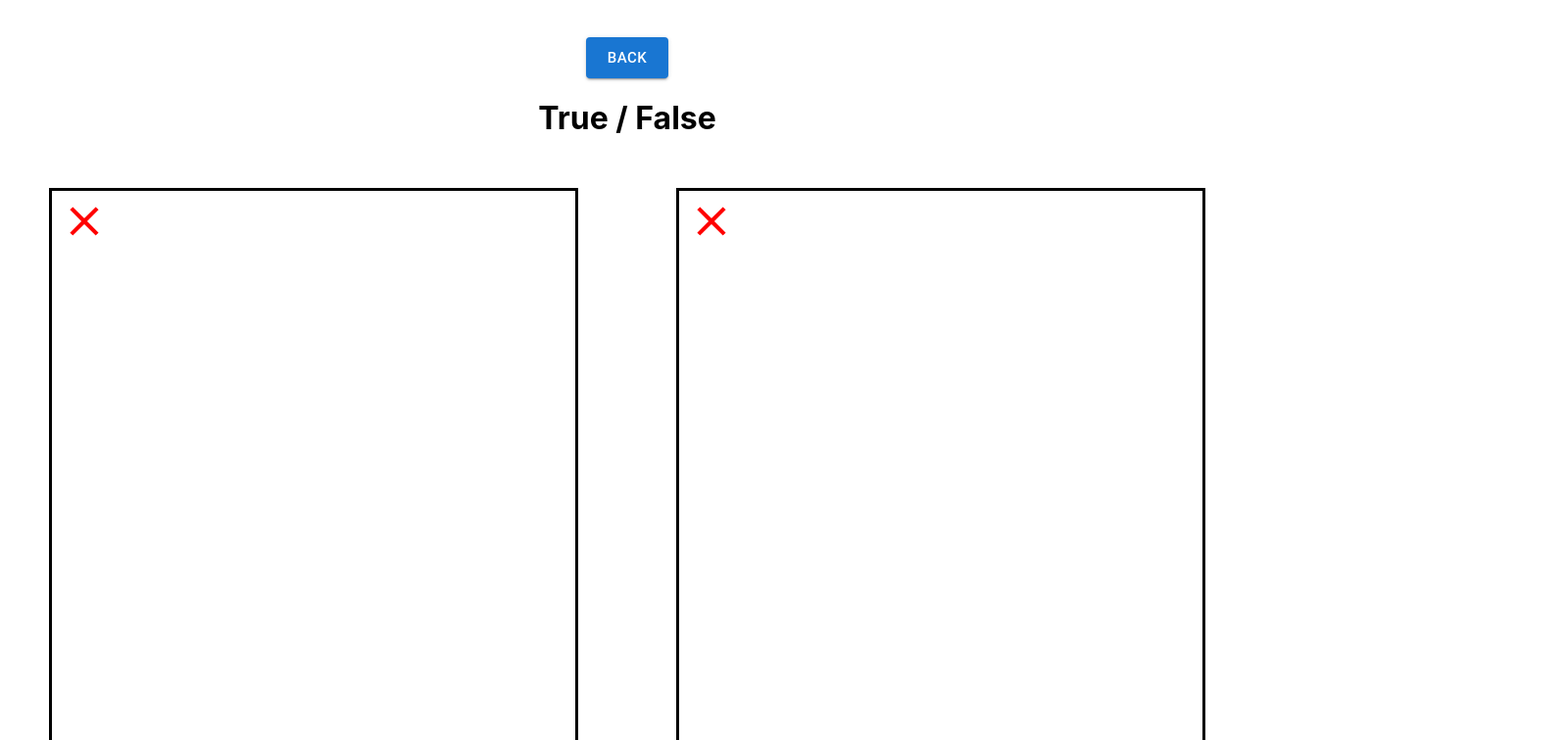
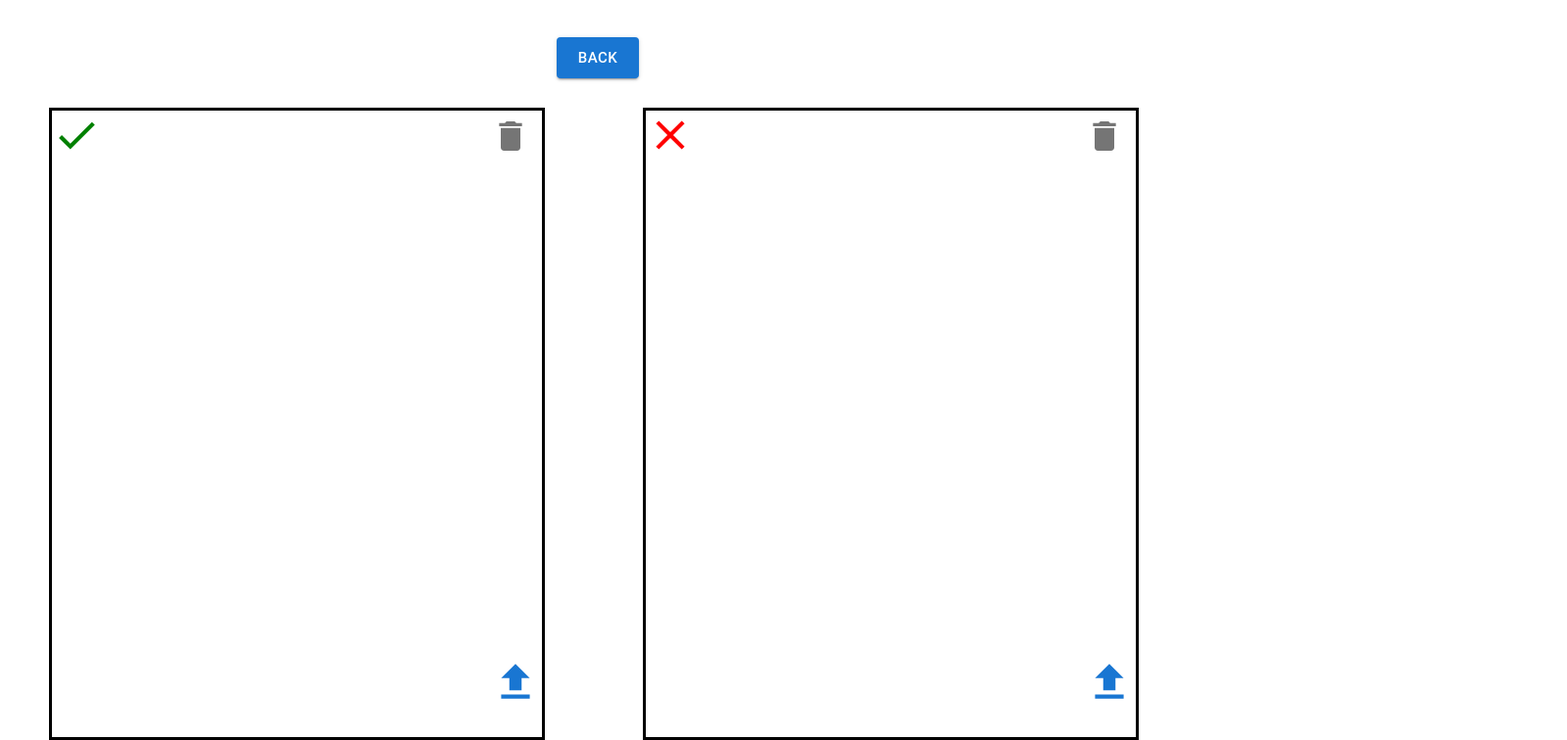
Before and after one commit to actbee/Guessing_AI, a React (Create React App) app: page /data in a window 1280 px wide. Shown: the top 756 px of the page at 98% size, 1599 px wide, since content can reach past the window. Built offline with nearby package versions, Linux system fonts and the light colour scheme.

Commit message:
partly solve the image uploading issue

```diff
--- a/src/components/main/main.css
+++ b/src/components/main/main.css
@@ -25,12 +25,17 @@
    height: 80vh;
    width: 50vw;
    margin: 5vh 5vw;
+   min-width: 600px;
    border-style: solid;
    display:flex;
    flex-direction: row;
    align-items:center;
    justify-content: center;
    max-width: 700px;
+}
+
+.Image_body{
+   margin: 5% 4%;
 }
 
 .result_container{
--- a/src/components/main/main.jsx
+++ b/src/components/main/main.jsx
@@ -14,11 +14,9 @@ import ThumbUpOffAltIcon from '@mui/icons-material/ThumbUpOffAlt';
 import ThumbDownOffAltIcon from '@mui/icons-material/ThumbDownOffAlt';
 
 
-
 const Input = styled('input')({
     display: 'none',
   });
-
 
 export default function Main(){
 
@@ -26,6 +24,55 @@ export default function Main(){
     const [result, setOn2] = useState(true);
     const [upclicked, setOn3] = useState(false);
     const [downclicked, setOn4] = useState(false);
+    const [displayedImages, setDisplayedImages] = useState([]);
+    const [isLoading, setIsLoading] = useState(false);
+
+
+    const uploadDocuments = async (files) => {
+    setIsLoading(true);
+    const filePromises = files.map((file) => {
+      // Return a promise per file
+      return new Promise((resolve, reject) => {
+        const reader = new FileReader();
+        reader.onload = async () => {
+          try {
+            // Resolve the promise with the response value
+            resolve(reader.result);
+          } catch (err) {
+            reject(err);
+          }
+        };
+        reader.onerror = (error) => {
+          reject(error);
+        };
+        reader.readAsDataURL(file);
+      });
+    });
+
+    // Wait for all promises to be resolved
+    await Promise.all(filePromises).then((values) => {
+        setDisplayedImages(values);
+
+        // Note: If you want to have the images be appended, use something like the following:
+        // setDisplayedImages([...displayedImages, ...values])
+
+        setIsLoading(false);
+        // TODO: use recoil for keeping track of global state,
+        // INFO HERE -> https://recoiljs.org/docs/introduction/installation
+        // e.g. 1) what images are in both "true" and "false" training sets.
+        //      2) your trained naive bayes model, or the weights of the that model.
+
+        // e.g. update recoil here by adding training data
+        // then retrain on all training data and update recoil atom for naive bayes weights.
+    })
+
+  };
+
+    const updateImages = (newImages) => {
+        const images = uploadDocuments(Object.values(newImages.target.files));
+        console.log(images);
+    };
+
     const predict_click = () => {
        setOn(true);
        setOn3(false);
@@ -75,6 +122,7 @@ export default function Main(){
     }
 
 
+
      return(
         <div className = "main">
 
@@ -92,11 +140,20 @@ export default function Main(){
           <div className = "container">
             <div className = "Image">
 
+          <div className = "Image_body">
+              {
+            displayedImages.map(
+                (image, index) =>
+                <img width={400} alt={'user inputted'} src={image} height={400} key={index} />)
+            }
+            </div>
+
+
         <Stack direction="row" alignItems="center" spacing={2}>
 
         <label htmlFor="contained-button-file">
-        <Input accept="image/*" id="contained-button-file" multiple type="file" />
-        <Button variant="outlined" component="span" onChange = {_handleImageChange}> Upload </Button>
+        <Input accept="image/*" id="contained-button-file" single type="file"  onChange={updateImages} />
+        <Button variant="outlined" component="span" > Upload </Button>
         </label>
 
 
@@ -106,10 +163,11 @@ export default function Main(){
         </IconButton>
 
         </Stack>
-        {
+
+        {/*
             image_state.imagePreivewUrl &&
             <img src = {image_state.imagePreivewUrl} />
-        }
+          */ }
 
         </div>
 
--- a/src/components/training_data/training_data.css
+++ b/src/components/training_data/training_data.css
@@ -6,43 +6,39 @@
 }
 .menu{
     width: 100%;
+    max-width:1220px;
+    min-width: 1000px;
     height: 10vh;
     display:flex;
     flex-direction: row;
     align-items:flex-end;
     justify-content: center;
  }
- .left{
+ .data_editor{
     width: 120vh;
     height: 80vh;
     margin: 30px 50px;
+    max-width: 500px;
+    min-width: 400px;
     border-style: solid;
  }
- .right{
-    width: 120vh;
-    height: 80vh;
-    margin: 30px 50px;
-    border-style: solid;
- }
+
  .images_container{
     display:flex;
     flex-direction: row;
  }
- .left_body{
-     height: 90%;
-     overflow-y:auto
+ .data_body{
+     height: 85%;
+     margin: 5px 5px;
+     overflow-y:auto;
  }
- .right_body{
-     height: 90%;
-     overflow-y:auto
- }
- .add_yes{
-     position: relative;
-     left: 85%;
-     top: -10%;
- }
- .add_no{
+ .add_button{
     position: relative;
-    left: 85%;
-    top: -10%;
+    left: 88%;
+    top: -12%;
 }
+.delete_button{
+    position: relative;
+    left: 78%;
+    top: -3%;
+}
--- a/src/components/training_data/training_data.jsx
+++ b/src/components/training_data/training_data.jsx
@@ -1,46 +1,35 @@
 import "./training_data.css";
 import Button from '@mui/material/Button';
-import Stack from '@mui/material/Stack';
 import { Link } from "react-router-dom";
-import CheckIcon from '@mui/icons-material/Check';
-import ClearIcon from '@mui/icons-material/Clear';
-import IconButton from '@mui/material/IconButton';
 // import PhotoCamera from '@mui/icons-material/PhotoCamera';
-import { styled } from '@mui/material/styles';
-import AddCircleIcon from '@mui/icons-material/AddCircle';
-import FileUploadComponent from '../image-upload/image-uploader';
 import UploadTrainingData from './upload-training-data';
-
-const Input = styled('input')({
-    display: 'none',
-  });
 
 var yes_images = [];
 var no_images = [];
 
 export default function Data() {
+    const importAll = (r) => {
+        return r.keys().map(r);
+    }
+        yes_images = importAll(require.context('../../../public/training_data/yes/', false, /\.(png|jpe?g|svg)$/));
+        no_images = importAll(require.context('../../../public/training_data/no/', false, /\.(png|jpe?g|svg)$/));
     return(
        <div className = 'data'>
            <div className = "menu" id = "menu">
-           <Stack spacing={50} direction = "row">
                <Button size="large" variant="contained">
                <Link to="/" style={{ color: 'inherit', textDecoration: 'inherit'}}>
                    Back
                    </Link>
                    </Button>
-               </Stack>
             </div>
-            {/* TODO: these True false headers I added should look nicer, some design spice needed here.just placeholders. */}
-            <center>
-            <h1> True / False </h1>
-            </center>
+
            <div className="images_container">
 
-            <div className = "left">
-                <UploadTrainingData isPositive={false} onDataChange={(images) => {}} />
+            <div className = "data_editor" id="editor1">
+                <UploadTrainingData inputid = "1" isPositive={true} onDataChange={(images) => {}} />
             </div>
-        <div className = "right">
-            <UploadTrainingData isPositive={false} onDataChange={(images) => {}} />
+        <div className = "data_editor" id="editor2">
+            <UploadTrainingData inputid = "2" isPositive={false} onDataChange={(images) => {}} />
         </div>
        </div>
     </div>
--- a/src/components/training_data/upload-training-data.jsx
+++ b/src/components/training_data/upload-training-data.jsx
@@ -1,12 +1,22 @@
 import * as React from 'react';
-
+import AddCircleIcon from '@mui/icons-material/AddCircle';
+import UploadIcon from '@mui/icons-material/Upload';
 import "./training_data.css";
+import { styled } from '@mui/material/styles';
 import { Button } from "@mui/material"
 import ClearIcon from '@mui/icons-material/Clear';
+import CheckIcon from '@mui/icons-material/Check';
+import IconButton from '@mui/material/IconButton';
+import DeleteIcon from '@mui/icons-material/Delete';
 import CircularProgress from '@mui/material/CircularProgress';
 import "./training_data.css";
 
-const UploadTrainingData = ({isPositive}) => {
+
+const Input = styled('input')({
+  display: 'none',
+});
+
+const UploadTrainingData = (props) => {
     // TODO: replace the line below with useRecoilState(...), see notes below for more info
     const [displayedImages, setDisplayedImages] = React.useState([]);
     const [isLoading, setIsLoading] = React.useState(false)
@@ -35,10 +45,10 @@ const uploadDocuments = async (files) => {
 
     // Wait for all promises to be resolved
     await Promise.all(filePromises).then((values) => {
-        setDisplayedImages(values);
+        //setDisplayedImages(values);
 
         // Note: If you want to have the images be appended, use something like the following:
-        // setDisplayedImages([...displayedImages, ...values])
+        setDisplayedImages([...displayedImages, ...values])
 
         setIsLoading(false);
         // TODO: use recoil for keeping track of global state,
@@ -61,10 +71,18 @@ const uploadDocuments = async (files) => {
     <>
 
 
-    <Button>
-        <ClearIcon sx = {{color: "red", fontSize: 50}} onClick={() => setDisplayedImages([])}/>
-    </Button>
-                <div className = "right_body" >
+
+      {
+        props.isPositive?
+        <CheckIcon  sx = {{color: "green", fontSize: 50} }/> :
+        <ClearIcon  sx = {{color: "red", fontSize: 50}} />
+      }
+
+       <IconButton aria-label="delete"  className = "delete_button" onClick={() => setDisplayedImages([])}>
+          <DeleteIcon sx = {{fontSize: 40 }} />
+       </IconButton>
+
+                <div className = "data_body" >
                     {
                         isLoading ? <center><CircularProgress /></center> :
                             displayedImages.map(
@@ -74,18 +92,18 @@ const uploadDocuments = async (files) => {
                     </div>
                 {/* TODO: we could make this button more friendly looking,
                 the commented out button below is pretty solid if you wanna go with that. */}
-                <input
-                accept="image/*"
-                multiple
-                type="file"
-                onChange={updateImages} />
-                <div className = "add_no" >
 
-                {/* <IconButton color="primary" aria-label="upload picture" component="span">
-                     <AddCircleIcon sx = {{fontSize: 50}} />
-                </IconButton> */}
+
+                <div className = "add_button" >
+                <Input id = {props.inputid} accept="image/*" multiple type="file" onChange={updateImages} />
+                <label htmlFor={props.inputid}>
+                 <IconButton color="primary" aria-label="upload picture" component="span">
+                     <UploadIcon sx = {{fontSize: 50}} />
+                </IconButton>
+                </label>
                 </div>
                 </>)
+
 }
 
 export default UploadTrainingData;
```
